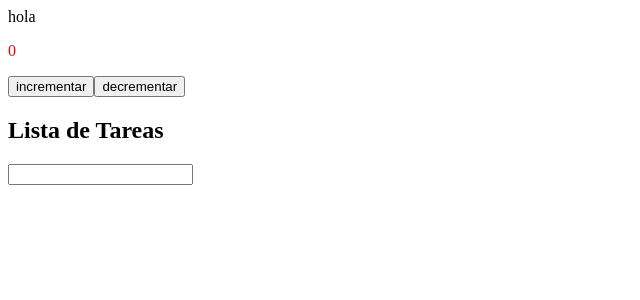
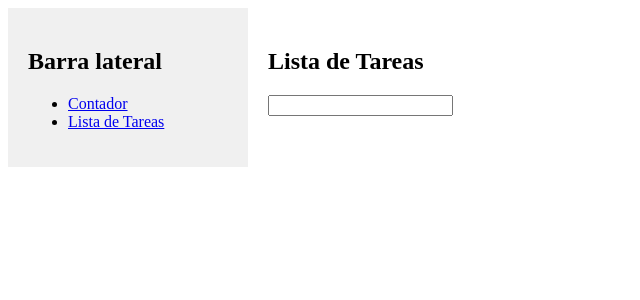
Before and after one commit to Jack12346789/proyecto-vue, a Vue app: page /lista-de-tareas in a window 1280 px wide. Shown: the top 300 px of the page, without its empty margins (0-640 px from the left). Built offline with nearby package versions, Linux system fonts and the light colour scheme.

Commit message:
Creacion de Vista para componentes, y uso de router

```diff
--- a/src/App.vue
+++ b/src/App.vue
@@ -2,15 +2,14 @@
 <!-- CUERPO DEL PROGRAMA -->
 <template>
   <!-- ASI SE LLAMA UN COMPONENTE EN VUE -->
-  <Contador></Contador>
-  <ListaDeTareas></ListaDeTareas>
+   <MainViews> </MainViews>
+  <!-- <Contador></Contador>
+  <ListaDeTareas></ListaDeTareas> -->
 </template>
 
 <!-- AQUI SE ESCRIBE TODA LA LOGICA -->
 <script setup>
- import Contador from './components/Contador.vue'; //importando el componente al archivo principal
- import ListaDeTareas from './components/Lista DeTareas.vue'; //importando el componente al archivo principal
-
+import MainViews from './stores/views/MainViews.vue';
 </script>
 
 <!-- ESTILOS -->
--- a/src/components/Lista DeTareas.vue
+++ b/src/components/ListaDeTareas.vue
@@ -6,6 +6,7 @@
         <ul>
             <li v-for="(tarea, index) in tareas" :key="index"> <!--con el v-for recorro todo el vector, y con :key asigno a cada valor de la lista un identificador para manejar los datos de forma eficiente -->
                 {{ tarea  }}
+                <button @click="borrarTarea(index)">borrar</button>
             </li>
         </ul>
     </div>
@@ -24,6 +25,10 @@
     nuevaTarea.value = '';
  }
 
+ const borrarTarea = (index) => {
+    tareas.value.splice(index, 1); //agreamos el ".splice(indice del dato, borra un solo elemento)" para borrar un elemento del arreglo,
+ }
+
 
 
 </script>
--- /dev/null
+++ b/src/components/Sidebar.vue
@@ -0,0 +1,21 @@
+<template>
+    <div class="sidebar">
+        <h2>Barra lateral</h2>
+        <ul>
+            <li><router-link to = "/contador">Contador</router-link></li>
+            <li><router-link to = "/lista-de-tareas">Lista de Tareas</router-link></li>
+        </ul>
+    </div>
+</template>
+
+<script setup>
+
+</script>
+
+<style>
+.sidebar{
+    width: 200px;
+    background-color: #f0f0f0;
+    padding: 20px;
+}
+</style>
--- a/src/router/index.js
+++ b/src/router/index.js
@@ -9,14 +9,18 @@ const router = createRouter({
     //   name: 'home',
     //   component: HomeView,
     // },
-    // {
-    //   path: '/about',
-    //   name: 'about',
-    //   // route level code-splitting
-    //   // this generates a separate chunk (About.[hash].js) for this route
-    //   // which is lazy-loaded when the route is visited.
-    //   component: () => import('../views/AboutView.vue'),
-    // },
+    { //asi se crea rutas para cada vista o componente
+      path: '/contador',
+      name: 'contador',
+
+      component: () => import('../components/Contador.vue'),
+    },
+    { //asi se crea rutas para cada vista o componente
+      path: '/lista-de-tareas',
+      name: 'lista-de-tareas',
+
+      component: () => import('../components/ListaDeTareas.vue'),
+    },
   ],
 })
 
--- /dev/null
+++ b/src/stores/views/MainViews.vue
@@ -0,0 +1,22 @@
+<template>
+    <div class="container">
+        <Sidebar></Sidebar>
+        <div class="content">
+            <router-view></router-view> <!-- este muestra el contenido que tenga el componente con un router-link -->
+        </div>
+    </div>
+</template>
+
+<script setup>
+import Sidebar from '@/components/Sidebar.vue';
+</script>
+
+<style>
+.container{
+    display: flex;
+    .content{
+        flex: 1;
+        padding: 20px;
+    }
+}
+</style>
```
